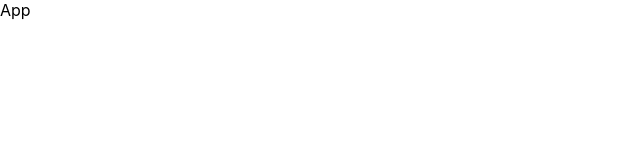
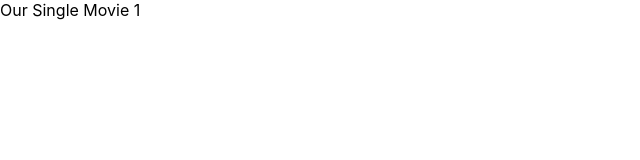
Before and after one commit to hetpatel4381/Movies_app_ReactJS, a React (Create React App) app: page /movie/1 in a window 1280 px wide. Shown: the top 160 px of the page, without its empty margins (0-640 px from the left). Built offline with nearby package versions, Linux system fonts and the light colour scheme.

Commit message:
created the routes with id and error page

```diff
--- a/package.json
+++ b/package.json
@@ -8,6 +8,7 @@
     "@testing-library/user-event": "^13.5.0",
     "react": "^18.2.0",
     "react-dom": "^18.2.0",
+    "react-router-dom": "^6.13.0",
     "react-scripts": "5.0.1",
     "web-vitals": "^2.1.4"
   },
--- a/src/App.js
+++ b/src/App.js
@@ -1,9 +1,17 @@
-import React from 'react'
+import React from "react";
+import Home from "./Home";
+import { BrowserRouter, Routes, Route } from "react-router-dom";
+import SingleMovie from "./SingleMovie";
+import Error from "./Error";
 
 const App = () => {
   return (
-    <div>App</div>
-  )
-}
+    <Routes>
+      <Route path="/" element={<Home />} />
+      <Route path="movie/:id" element={<SingleMovie />} />
+      <Route path="*" element={<Error />} />
+    </Routes>
+  );
+};
 
 export default App;
--- /dev/null
+++ b/src/Error.jsx
@@ -0,0 +1,9 @@
+import React from 'react'
+
+const Error = () => {
+  return (
+    <div>Error</div>
+  )
+};
+
+export default Error;
--- a/src/SingleMovie.jsx
+++ b/src/SingleMovie.jsx
@@ -1,8 +1,12 @@
 import React from 'react'
+import { useParams } from 'react-router-dom';
 
 const SingleMovie = () => {
+
+    const {id} = useParams();
+
   return (
-    <div>SingleMovie</div>
+    <div>Our Single Movie {id}</div>
   )
 };
 
--- a/src/index.js
+++ b/src/index.js
@@ -3,11 +3,14 @@ import ReactDOM from 'react-dom/client';
 import './index.css';
 import App from './App';
 import reportWebVitals from './reportWebVitals';
+import { BrowserRouter } from 'react-router-dom';
 
 const root = ReactDOM.createRoot(document.getElementById('root'));
 root.render(
   <React.StrictMode>
-    <App />
+    <BrowserRouter>
+      <App />
+    </BrowserRouter>
   </React.StrictMode>
 );
 
```
Also changed, not shown: src/context.jsx (added), 1 other file (tests, documents, lock files or other folders).
